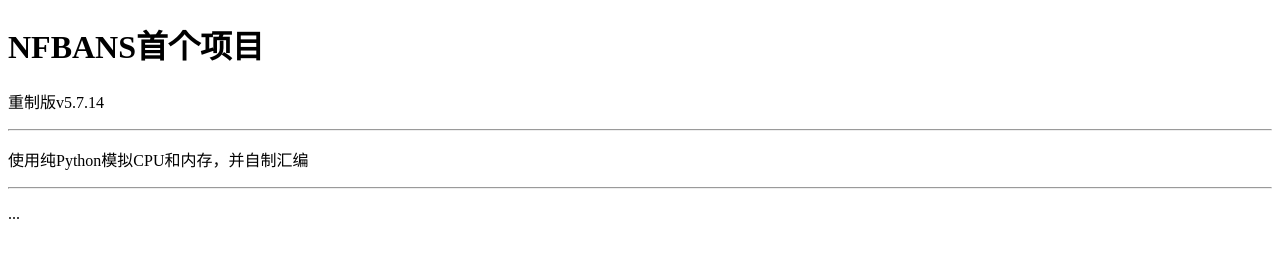
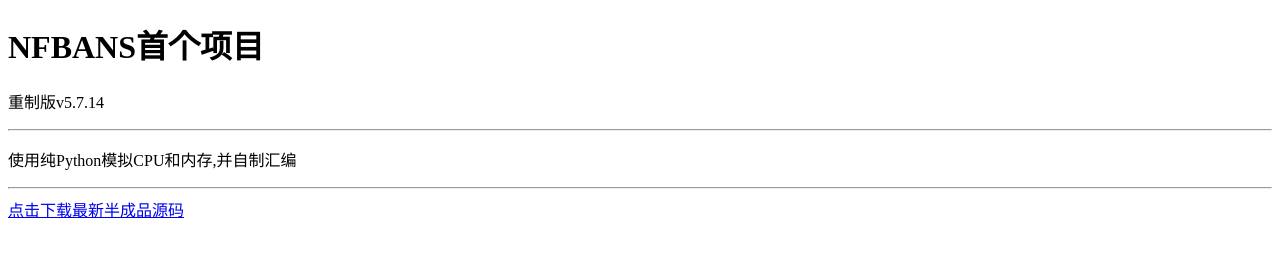
Before and after one commit to nofa2024/nofabans.github.io, a plain HTML site: page docs/Open-PythonVM/index.html in a window 1280 px wide. Drawn offline with Linux system fonts and the light colour scheme.

Commit message:
Update index.html

```diff
--- a/docs/Open-PythonVM/index.html
+++ b/docs/Open-PythonVM/index.html
@@ -8,8 +8,8 @@
   <h1>NFBANS首个项目</h1>
   <p>重制版v5.7.14</p>
   <hr>
-  <p>使用纯Python模拟CPU和内存，并自制汇编</p>
+  <p>使用纯Python模拟CPU和内存,并自制汇编</p>
   <hr>
-  <p>...</p>
+  <a href="./src-Building2024718.zip">点击下载最新半成品源码</a>
 </body>
 </html>
```
